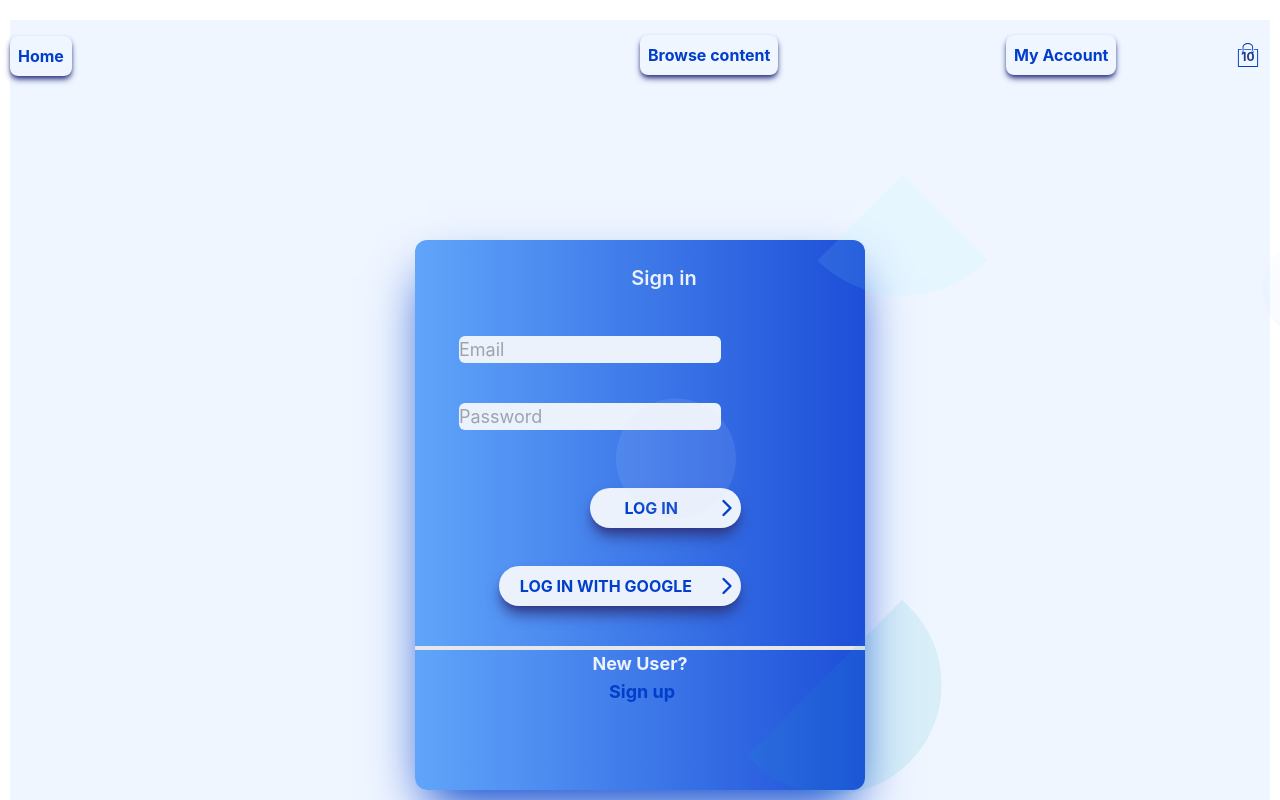
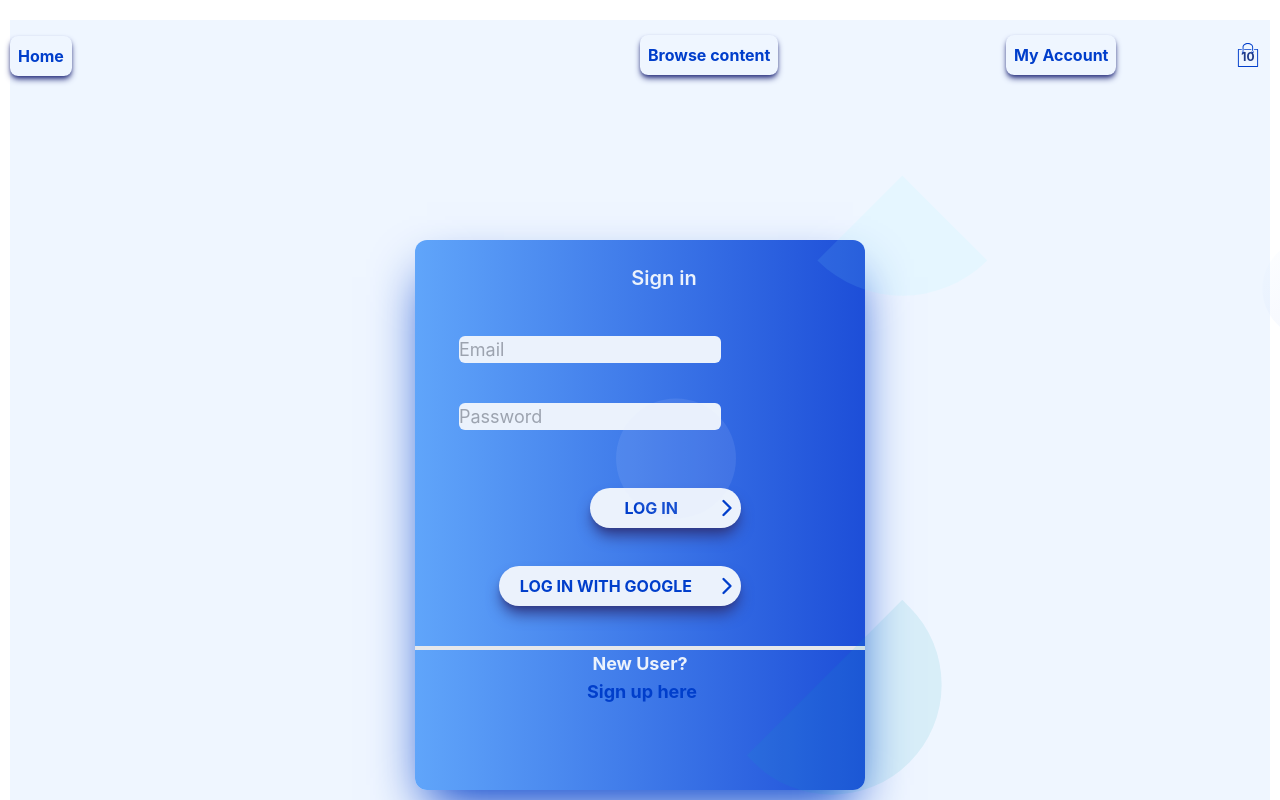
Before and after one commit to unekuogbaje/Binchi-0.1, a React (Create React App) app: page /signin in a window 1280 px wide. Shown: the top 800 px of the page. Built offline with nearby package versions, Linux system fonts and the light colour scheme; no server answers.

Commit message:
add to cart

```diff
--- a/src/components/sign-in-form/sign-in-form.component.jsx
+++ b/src/components/sign-in-form/sign-in-form.component.jsx
@@ -136,7 +136,7 @@ const SignInForm = () => {
                          New User?
                           <Link to={"/signup"}>
                             <h1 className="text-[#003ECB] hover:text-blue-900 ml-1 transform duration-200 hover:scale-110">
-                              Sign up
+                              Sign up here
                             </h1>
                           </Link>
                          </span>
--- a/src/contexts/cart.context.jsx
+++ b/src/contexts/cart.context.jsx
@@ -38,23 +38,23 @@ export const CartProvider = ({ children }) => {
     const [cartItemCount, setCartItemCount] = useState(0);
 
     useEffect(() => {
-        const count = cartItems.reduce(
-            (total, cartItem) => total + cartItem.quantity,
-            0
-        );
-        setCartItemCount(count);
+      const count = cartItems.reduce(
+        (total, cartItem) => total + cartItem.quantity,
+        0
+      );
+      setCartItemCount(count);
     }, [cartItems]);
 
 
-    const addItemTocart = (productToAdd) => {
-        setCartItems(addCartItem(cartItems, productToAdd));
+    const addItemToCart = (product) => {
+        setCartItems(addCartItem(cartItems, product));
     }
 
     const value = {
         isCartOpen,
         setIsCartOpen,
         cartItems,
-        addItemTocart,
+        addItemToCart,
         cartItemCount,
     };
 
```
